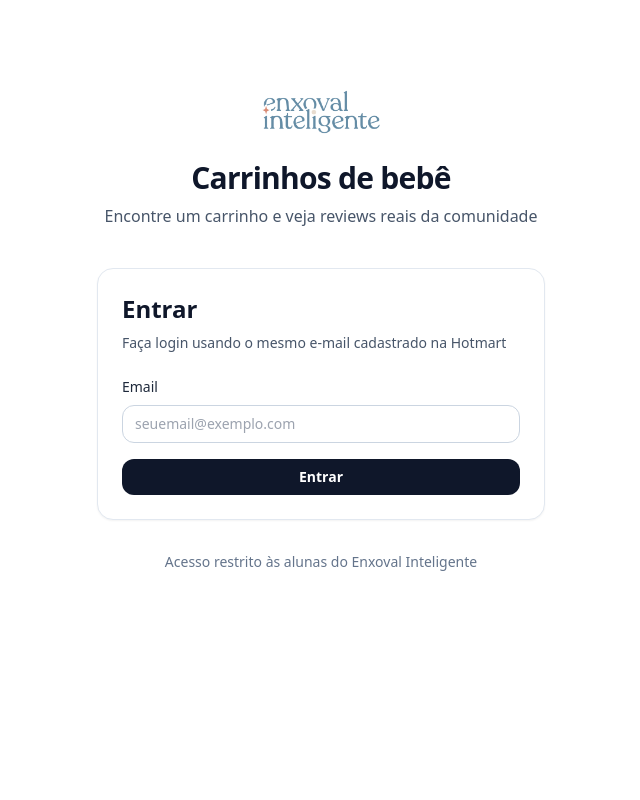
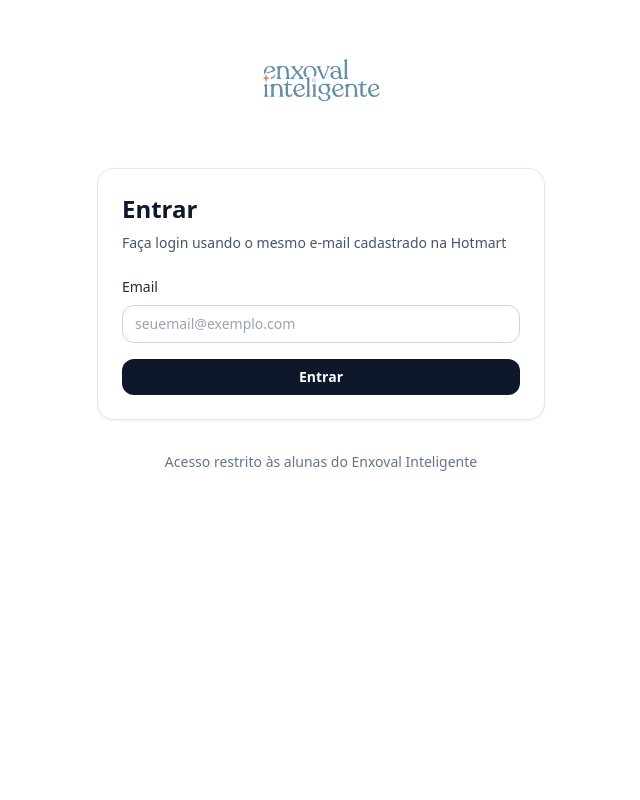
Before and after one commit to ptecles/enxoval_review, a Next.js app: page /login in a window 1280 px wide. Shown: the top 800 px of the page, without its empty margins (319-959 px from the left). Built offline with nearby package versions, Linux system fonts and the light colour scheme.

Commit message:
Update portal UI: remove emojis, update descriptions, remove TopNav from home, fix logo

```diff
--- /dev/null
+++ b/app/carrinhos-lista/layout.tsx
@@ -0,0 +1,22 @@
+import { Suspense } from "react";
+import TopNav from "@/components/TopNav";
+
+export default function CarrinhosLayout({
+  children
+}: {
+  children: React.ReactNode;
+}) {
+  return (
+    <>
+      <Suspense fallback={null}>
+        <TopNav />
+      </Suspense>
+      <div className="mx-auto max-w-5xl px-4 py-8">
+        {children}
+        <footer className="mt-12 border-t border-slate-200 pt-6 text-xs text-slate-500">
+          Copyright © 2026 Inc. Todos os direitos reservados. Edufe Digital CNPJ: 48.796.931/0001-74
+        </footer>
+      </div>
+    </>
+  );
+}
--- /dev/null
+++ b/app/carrinhos/layout.tsx
@@ -0,0 +1,22 @@
+import { Suspense } from "react";
+import TopNav from "@/components/TopNav";
+
+export default function CarrinhosLayout({
+  children
+}: {
+  children: React.ReactNode;
+}) {
+  return (
+    <>
+      <Suspense fallback={null}>
+        <TopNav />
+      </Suspense>
+      <div className="mx-auto max-w-5xl px-4 py-8">
+        {children}
+        <footer className="mt-12 border-t border-slate-200 pt-6 text-xs text-slate-500">
+          Copyright © 2026 Inc. Todos os direitos reservados. Edufe Digital CNPJ: 48.796.931/0001-74
+        </footer>
+      </div>
+    </>
+  );
+}
--- a/app/layout.tsx
+++ b/app/layout.tsx
@@ -1,7 +1,5 @@
 import "./globals.css";
 import type { Metadata } from "next";
-import { Suspense } from "react";
-import TopNav from "@/components/TopNav";
 
 export const metadata: Metadata = {
   title: "Enxoval Inteligente",
@@ -16,15 +14,7 @@
   return (
     <html lang="pt-BR">
       <body className="min-h-screen bg-white">
-        <Suspense fallback={null}>
-          <TopNav />
-        </Suspense>
-        <div className="mx-auto max-w-5xl px-4 py-8">
-          {children}
-          <footer className="mt-12 border-t border-slate-200 pt-6 text-xs text-slate-500">
-            Copyright © 2026 Inc. Todos os direitos reservados. Edufe Digital CNPJ: 48.796.931/0001-74
-          </footer>
-        </div>
+        {children}
       </body>
     </html>
   );
--- a/app/login/page.tsx
+++ b/app/login/page.tsx
@@ -77,10 +77,6 @@
           <div className="flex justify-center mb-4">
             <img src="/images/logo.png" alt="Logo" className="h-16 w-auto" />
           </div>
-          <h1 className="text-3xl font-semibold tracking-tight text-slate-900">Carrinhos de bebê</h1>
-          <p className="mt-2 text-base text-slate-600">
-            Encontre um carrinho e veja reviews reais da comunidade
-          </p>
         </section>
 
         <div className="mx-auto w-full max-w-md rounded-2xl border border-slate-200 bg-white p-6 shadow-sm">
--- a/components/PortalDashboard.tsx
+++ b/components/PortalDashboard.tsx
@@ -15,17 +15,17 @@
   {
     id: "calculadora",
     name: "Calculadora de Enxoval",
-    description: "Calcule quantidades ideais para o enxoval do seu bebê",
+    description: "Calcule o que seu bebê deve vestir para dormir",
     url: "https://enxovalinteligentecalculadora.netlify.app",
-    icon: "📊",
+    icon: "",
     color: "from-blue-500 to-cyan-500"
   },
   {
     id: "reviews",
     name: "Reviews de Carrinhos",
-    description: "Veja reviews reais de carrinhos de bebê da comunidade",
+    description: "Veja reviews reais da comunidade",
     url: "/carrinhos-lista",
-    icon: "🛒",
+    icon: "",
     color: "from-purple-500 to-pink-500"
   },
   {
@@ -33,7 +33,7 @@
     name: "Busca de Produtos",
     description: "Encontre os melhores produtos para bebês",
     url: "https://enxovalinteligenteprodutos.netlify.app",
-    icon: "🔍",
+    icon: "",
     color: "from-orange-500 to-red-500"
   }
 ];
@@ -64,13 +64,13 @@
         <header className="text-center">
           <div className="mb-4 flex items-center justify-center gap-3">
             <img
-              src="/logo.png"
+              src="/images/logo.png"
               alt="Enxoval Inteligente"
-              className="h-16 w-16 rounded-2xl shadow-lg"
+              className="h-auto w-auto max-h-20"
             />
           </div>
           <h1 className="text-4xl font-bold tracking-tight text-slate-900">
-            Bem-vinda, {userName.split(" ")[0]}! 👋
+            Bem-vinda, {userName.split(" ")[0]}!
           </h1>
           <p className="mt-3 text-lg text-slate-600">
             Escolha uma das ferramentas do Enxoval Inteligente
@@ -88,8 +88,7 @@
               <div className={`absolute inset-0 bg-gradient-to-br ${site.color} opacity-0 transition group-hover:opacity-5`} />
 
               <div className="relative">
-                <div className="mb-4 flex items-center justify-between">
-                  <span className="text-5xl">{site.icon}</span>
+                <div className="mb-4 flex items-center justify-end">
                   {redirecting === site.id ? (
                     <div className="h-6 w-6 animate-spin rounded-full border-2 border-slate-300 border-t-slate-900" />
                   ) : (
```
